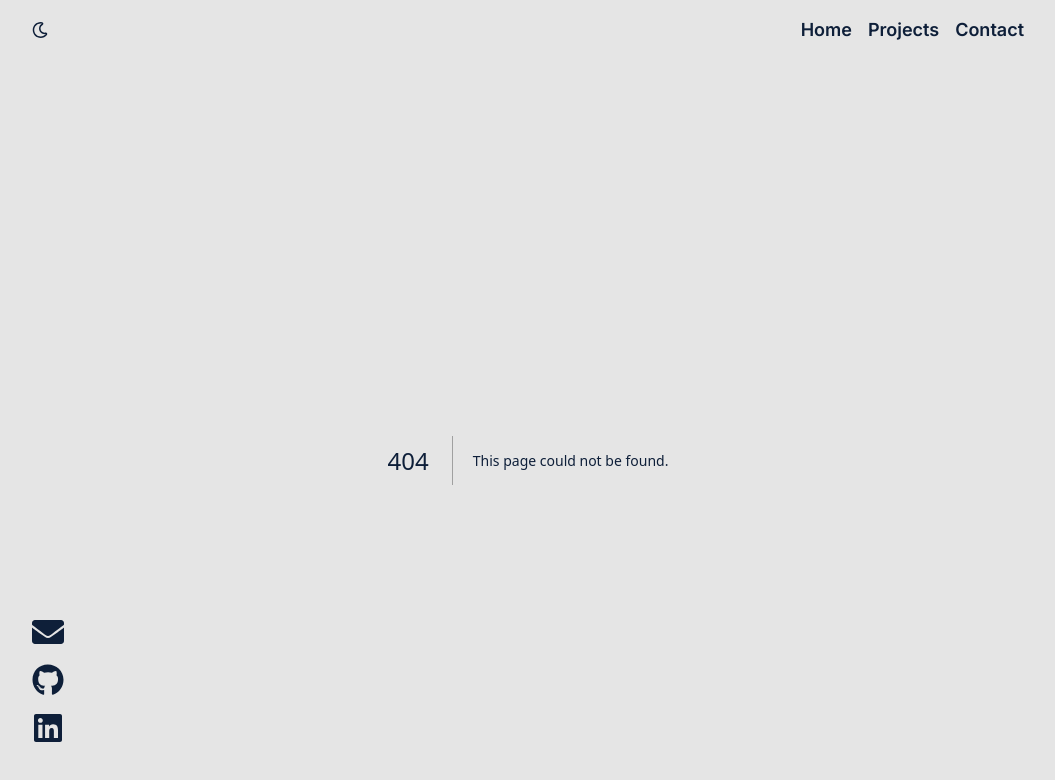
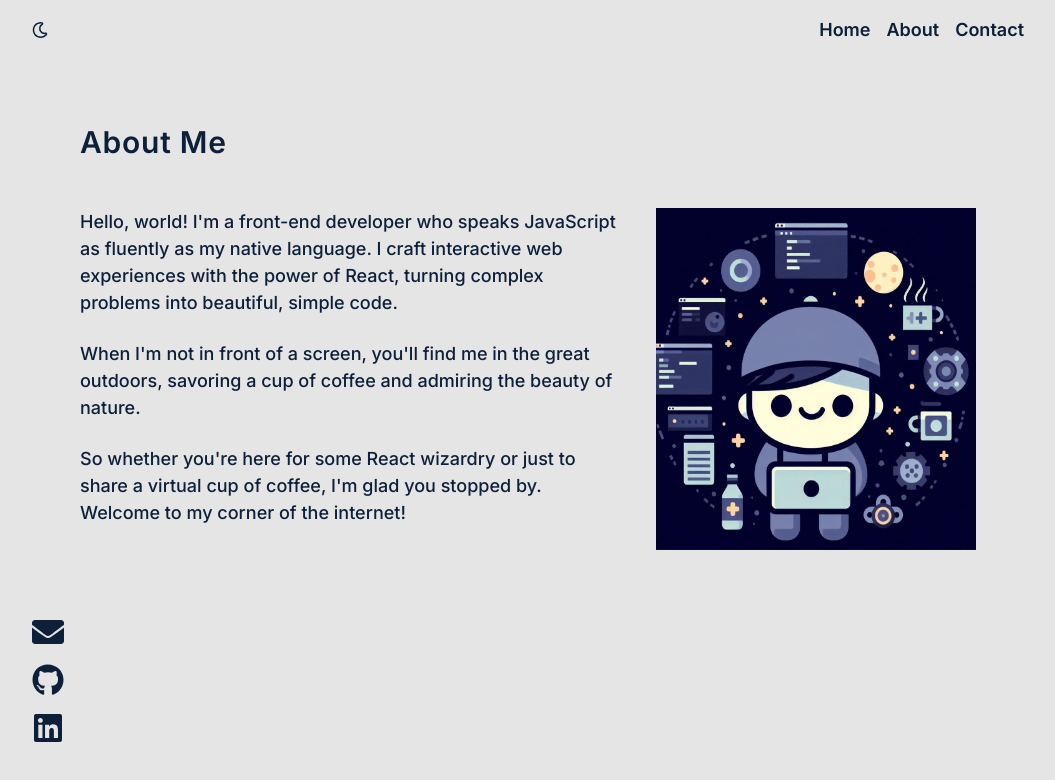
Before and after one commit to Romanmaliska/portfolio, a Next.js app: page /about in a window 1280 px wide. Before the commit this address had no page. Shown: the top 780 px of the page, without its empty margins (112-1167 px from the left). Built offline with nearby package versions, Linux system fonts and the light colour scheme.

Commit message:
feat: start about page

```diff
--- /dev/null
+++ b/src/app/about/page.tsx
@@ -0,0 +1,38 @@
+import Image from "next/image";
+
+export default function About() {
+  return (
+    <main className="p-12 sm:p-16 mx-auto">
+      <h1 className="pb-8 sm:pb-12 text-2xl sm:text-3xl font-semibold leading-10 tracking-wide text-black dark:text-white">
+        About Me
+      </h1>
+      <section className="flex gap-8">
+        <div>
+          <p className="pb-4 sm:pb-6 leading-normal text-lg text-black dark:text-white font-medium">
+            Hello, world! I&apos;m a front-end developer who speaks JavaScript
+            as fluently as my native language. I craft interactive web
+            experiences with the power of React, turning complex problems into
+            beautiful, simple code.
+          </p>
+          <p className="pb-4 sm:pb-6 leading-normal text-lg text-black dark:text-white font-medium">
+            When I&apos;m not in front of a screen, you&apos;ll find me in the
+            great outdoors, savoring a cup of coffee and admiring the beauty of
+            nature.
+          </p>
+          <p className="pb-4 sm:pb-6 leading-normal text-lg  text-black dark:text-white font-medium">
+            So whether you&apos;re here for some React wizardry or just to share
+            a virtual cup of coffee, I&apos;m glad you stopped by. Welcome to my
+            corner of the internet!
+          </p>
+        </div>
+        <Image
+          className="hidden sm:block"
+          src="/programmer.jpg"
+          alt="hero"
+          width={320}
+          height={320}
+        />
+      </section>
+    </main>
+  );
+}
--- a/src/app/components/about.tsx
+++ b/src/app/components/about.tsx
@@ -1,16 +1,16 @@
 export default function About() {
   return (
-    <section className="p-12 lg:p-24">
-      <p className="leading-normal text-xl text-blue font-medium ">
+    <main className="p-12 lg:p-24">
+      <p className="leading-normal text-xl text-blue font-medium">
         Hi, my name is
       </p>
-      <h1 className=" md:leading-normal md:text-7xl text-black dark:text-white font-semibold capitalize">
+      <h1 className="leading-normal text-4xl sm:text-7xl text-black dark:text-white font-semibold capitalize">
         roman maliska
       </h1>
       <p className="leading-normal text-lg text-black-light  dark:text-white-dark font-medium">
         I am a front-end developer specializing in building dynamic and
         interactive websites using JavaScript frameworks.
       </p>
-    </section>
+    </main>
   );
 }
--- a/src/app/components/contactMe.tsx
+++ b/src/app/components/contactMe.tsx
@@ -1,6 +1,4 @@
-"use client";
-
-import { useRouter, useSearchParams } from "next/navigation";
+import { usePathname, useRouter, useSearchParams } from "next/navigation";
 import { useEffect, useRef, useState } from "react";
 
 import emailjs from "@emailjs/browser";
@@ -9,7 +7,7 @@ import { MdSend, MdCancelScheduleSend } from "react-icons/md";
 export default function ContactMe() {
   const hasDialog = useSearchParams().has("dialog");
   const router = useRouter();
-
+  const pathName = usePathname();
   const dialogRef = useRef<HTMLDialogElement>(null);
 
   const serviceId = "service_5viof7z";
@@ -45,7 +43,7 @@ export default function ContactMe() {
 
   const closeDialog = () => {
     dialogRef.current?.close();
-    router.push("/");
+    router.push(`${pathName}`);
   };
 
   return (
--- a/src/app/components/navbar.tsx
+++ b/src/app/components/navbar.tsx
@@ -1,23 +1,27 @@
+import Link from "next/link";
 import ThemeSwitcher from "./themeSwitcher";
 
 export default function Navbar() {
-  const links = ["Home", "Projects", "Contact"];
+  const links = ["Home", "About", "Contact"];
   const IconProps = {
     className: "w-5 h-5 cursor-pointer",
   };
+
+  const generateHref = (link: string) =>
+    link === "Home" ? "/" : `/${link.toLowerCase()}`;
 
   return (
     <nav className="flex items-center m-4">
       <ThemeSwitcher />
       <div className="flex gap-4 ml-auto">
         {links.map((link) => (
-          <a
+          <Link
+            className="text-lg font-semibold"
             key={link}
-            href={`#${link.toLowerCase()}`}
-            className="text-lg font-semibold"
+            href={generateHref(link)}
           >
             {link}
-          </a>
+          </Link>
         ))}
       </div>
     </nav>
--- a/src/app/components/socialbar.tsx
+++ b/src/app/components/socialbar.tsx
@@ -1,14 +1,21 @@
+"use client";
+
+import Link from "next/link";
+import { usePathname } from "next/navigation";
+
 import { FaGithub, FaEnvelope, FaLinkedin } from "react-icons/fa";
-import Link from "next/link";
 
 import ContactMe from "./contactMe";
 
 export default function Socialbar() {
+  const pathName = usePathname();
+
   return (
     <section className="flex flex-col gap-4 m-4 fixed bottom-10">
-      <Link href="/?dialog=true">
+      <Link href={`${pathName}?dialog=true`}>
         <FaEnvelope className="h-8 w-8" />
       </Link>
+      <ContactMe />
       <a
         href="https://github.com/Romanmaliska"
         target="_blank"
@@ -23,7 +30,6 @@ export default function Socialbar() {
       >
         <FaLinkedin className="h-8 w-8" />
       </a>
-      <ContactMe />
     </section>
   );
 }
--- /dev/null
+++ b/src/app/contact/page.tsx
@@ -0,0 +1,7 @@
+
+
+export default function page() {
+  return (
+    <div>page</div>
+  )
+}
--- a/src/app/page.tsx
+++ b/src/app/page.tsx
@@ -1,5 +1,3 @@
-import { FaGithub } from "react-icons/fa";
-import SocialBar from "./components/socialbar";
 import About from "./components/about";
 import Hero from "./components/ui/hero";
 
```
Also changed, not shown: public/programmer.jpg (added).
